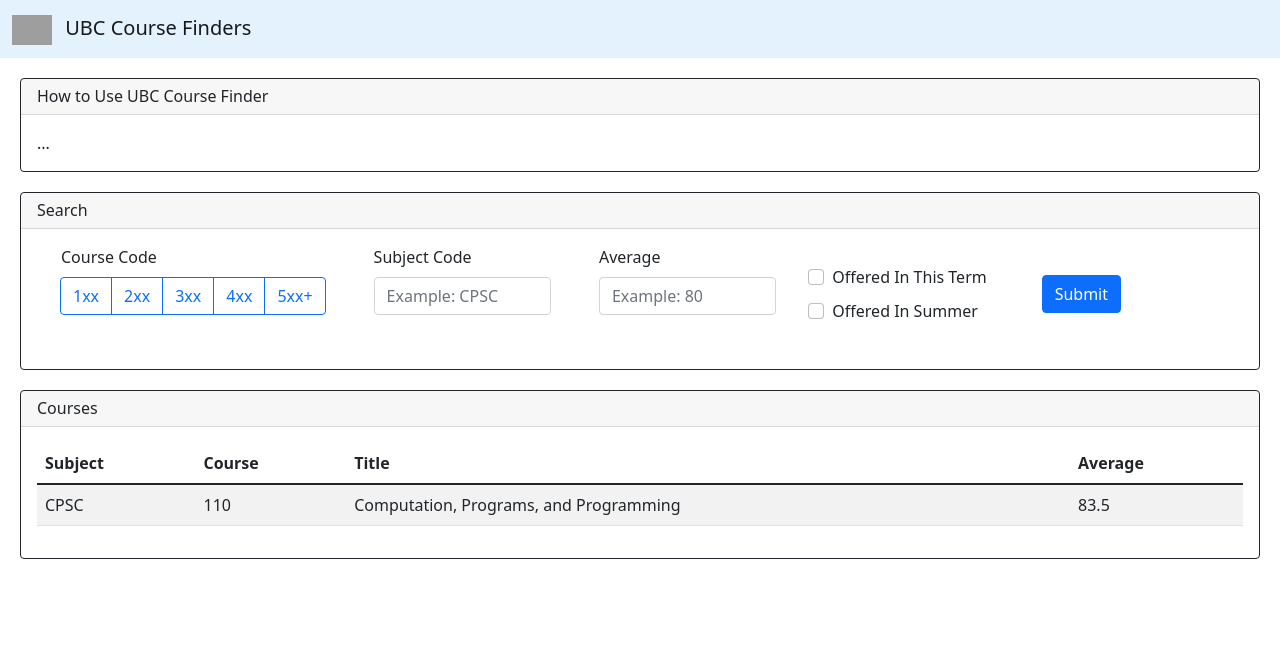
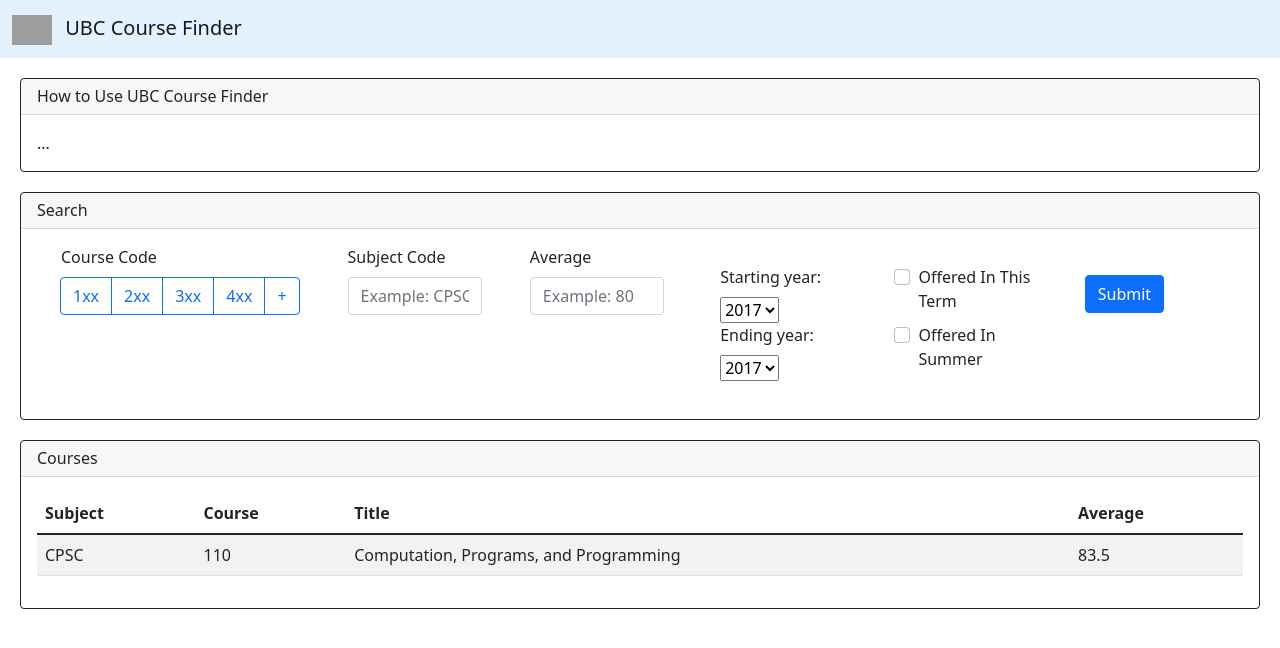
Before and after one commit to kevinkietly/UBCCoursesRec, a Flask app: page / in a window 1280 px wide. Shown: the top 648 px of the page. Run offline with Flask 2, Linux system fonts and the light colour scheme; grey boxes are pictures that could not be loaded.

Commit message:
Finalized UI before backend integration

```diff
--- a/main.py
+++ b/main.py
@@ -10,9 +10,14 @@ def index():
         course_code = request.form.getlist("course_code")
         subject_code = request.form.get("subject_code")
         average = request.form.get("average")
+        startyear = request.form.get("starting year")
+        endyear = request.form.get("ending year")
         offered = request.form.getlist("offered")
         print(course_code)
-        print(subject_code + " " + average)
+        print(subject_code)
+        print(average)
+        print(startyear)
+        print(endyear)
         print(offered)
     return render_template("index.html")
 
--- a/templates/header.html
+++ b/templates/header.html
@@ -14,7 +14,7 @@
         alt="UBC Logo"
         loading="lazy"
       />
-      UBC Course Finders
+      UBC Course Finder
     </a>
   </div>
 </nav>
--- a/templates/index.html
+++ b/templates/index.html
@@ -32,7 +32,7 @@
                 <input type="checkbox" class="btn-check" id="4xx" autocomplete="off" name="course_code" value="4">
                 <label class="btn btn-outline-primary" for="4xx">4xx</label>
                 <input type="checkbox" class="btn-check" id="5xx+" autocomplete="off" name="course_code" value="5">
-                <label class="btn btn-outline-primary" for="5xx+">5xx+</label>
+                <label class="btn btn-outline-primary" for="5XX+">+</label>
               </div>
           </span>
         </div>
@@ -53,6 +53,26 @@
           </span>
         </div>
       </div>
+      <div class="col" style="padding: 20px">
+         <div class="form-check">
+           <span style="display:inline-block">
+               <label class="form-label" for="starting year">Starting year:</label>
+               <select name="starting year" id="starting year">
+                 <option value="2017">2017</option>
+                 <option value="2028">2018</option>
+                 <option value="2019">2019</option>
+                 <option value="2020">2020</option>
+               </select>
+               <label class="form-label" for="ending year">Ending year:</label>
+               <select name="ending year" id="ending year">
+                 <option value="2017">2017</option>
+                 <option value="2028">2018</option>
+                 <option value="2019">2019</option>
+                 <option value="2020">2020</option>
+               </select>
+           </span>
+         </div>
+       </div>
       <div class="col" style="padding: 20px">
         <div class="form-check">
           <label class="form-label" for="offered_in_this_term">Offered In This Term</label>
```
